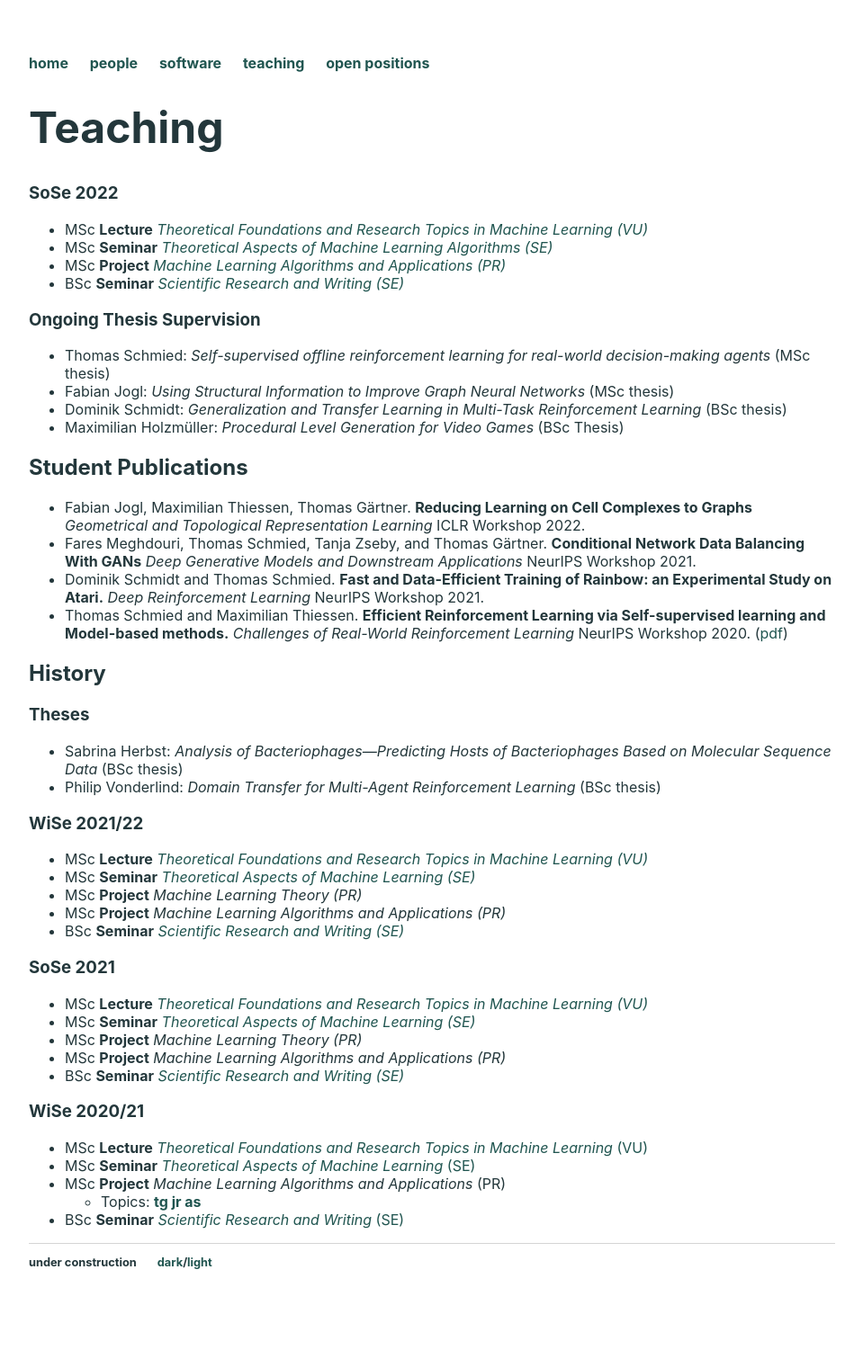
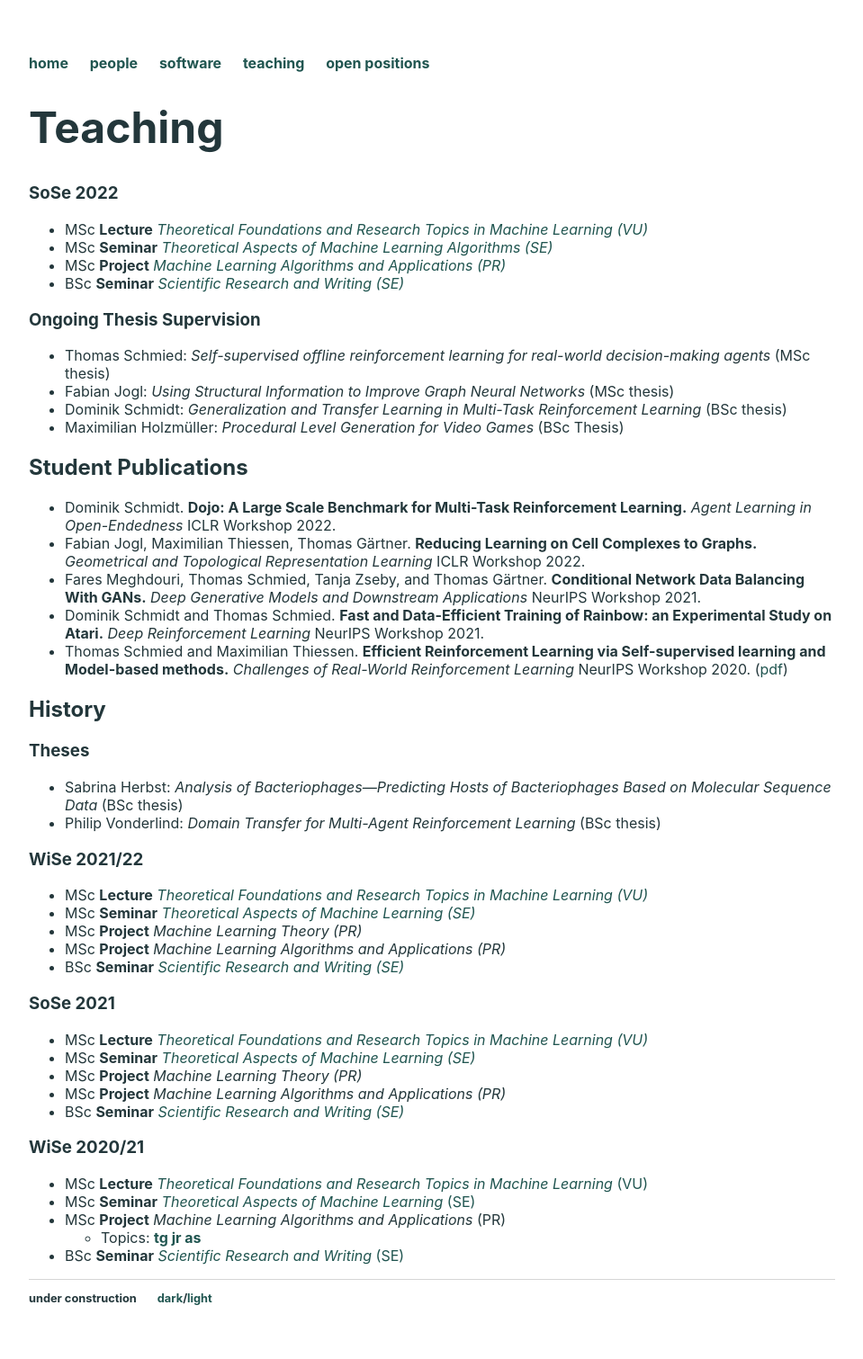
Before and after one commit to ml-tuw/ml-tuw.github.io, a Jekyll site: the page built from teaching/index.md, in a window 1280 px wide. Shown: the whole page at 90% size, without its empty margins (160-1119 px from the left). Built offline with Jekyll 4.4.1, drawn with Linux system fonts in a browser that asks for light colours; before the commit the page ends 1471 px from its top, so only the background shows below that.

Commit message:
Dominik's workshop paper

```diff
--- a/teaching/index.md
+++ b/teaching/index.md
@@ -28,8 +28,9 @@ title: Teaching
 
 
 ## Student Publications
- - Fabian Jogl, Maximilian Thiessen, Thomas Gärtner. **Reducing Learning on Cell Complexes to Graphs** _Geometrical and Topological Representation Learning_ ICLR Workshop 2022.
- - Fares Meghdouri, Thomas Schmied, Tanja Zseby, and Thomas Gärtner. **Conditional Network Data Balancing With GANs** _Deep Generative Models and Downstream Applications_ NeurIPS Workshop 2021.
+ - Dominik Schmidt. **Dojo: A Large Scale Benchmark for Multi-Task Reinforcement Learning.** _Agent Learning in Open-Endedness_ ICLR Workshop 2022.
+ - Fabian Jogl, Maximilian Thiessen, Thomas Gärtner. **Reducing Learning on Cell Complexes to Graphs.** _Geometrical and Topological Representation Learning_ ICLR Workshop 2022.
+ - Fares Meghdouri, Thomas Schmied, Tanja Zseby, and Thomas Gärtner. **Conditional Network Data Balancing With GANs.** _Deep Generative Models and Downstream Applications_ NeurIPS Workshop 2021.
  - Dominik Schmidt and Thomas Schmied. **Fast and Data-Efficient Training of Rainbow: an Experimental Study on Atari.** _Deep Reinforcement Learning_ NeurIPS Workshop 2021.
  - Thomas Schmied and Maximilian Thiessen. **Efficient Reinforcement Learning via Self-supervised learning and Model-based methods.** _Challenges of Real-World Reinforcement Learning_ NeurIPS Workshop 2020. ([pdf](https://maxthiessen.ml/publication/schmied2020efficient/schmied2020efficient.pdf))
 
```
